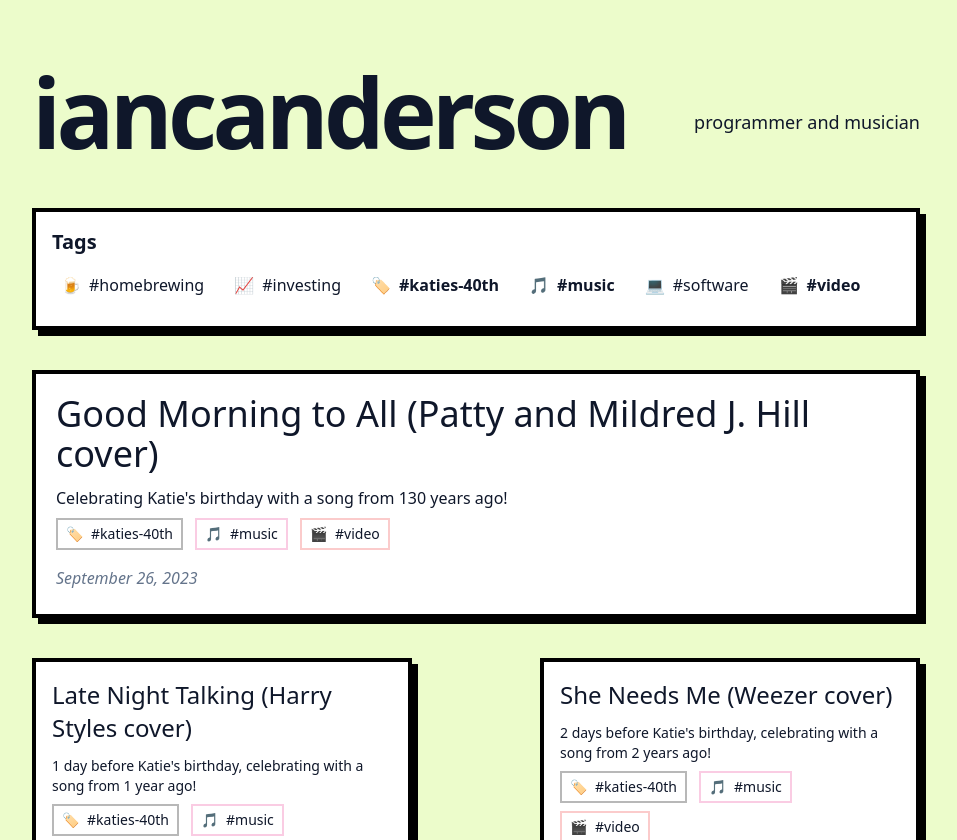
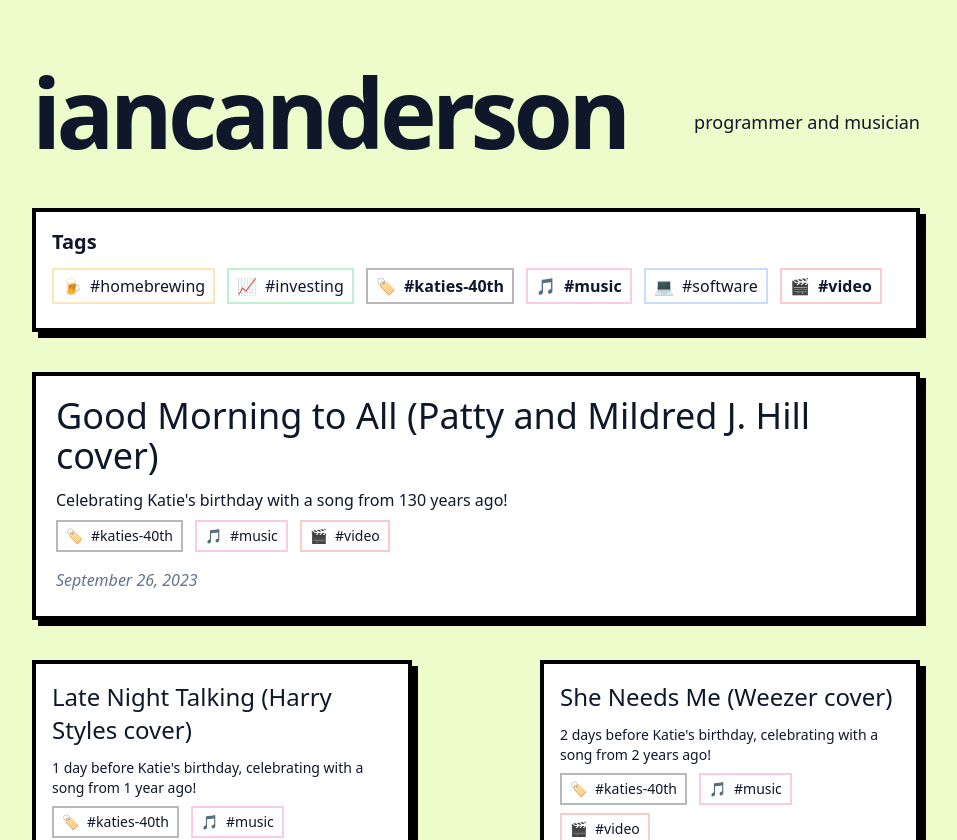
Before and after one commit to iancanderson/iancanderson.com, a Next.js app: page / in a window 1280 px wide. Shown: the top 840 px of the page, without its empty margins (164-1121 px from the left). Built offline with nearby package versions, Linux system fonts and the light colour scheme.

Commit message:
cool tags

```diff
--- a/components/tag-cloud.tsx
+++ b/components/tag-cloud.tsx
@@ -14,6 +14,12 @@ const EMOJI: Record<string, string> = {
 
 function emojiFor(tag: string) {
   return EMOJI[tag.toLowerCase()] || "🏷️";
+}
+
+function colorClass(tag: string) {
+  const t = tag.toLowerCase();
+  if (t in EMOJI) return `chip-${t}`;
+  return '';
 }
 
 const TagCloud = ({ counts }: Props) => {
@@ -37,10 +43,8 @@ const TagCloud = ({ counts }: Props) => {
       <div className="flex flex-wrap">
         {sorted.map(([tag, n]) => (
           <Link key={tag} href={`/tags/${tag}`}>
-            <a
-              className={`inline-flex items-center gap-2 mr-3 mb-2 px-2 py-1 border border-transparent hover:border-[color:var(--brutal-border)] ${weightFor(n)}`}
-            >
-              <span aria-hidden>{emojiFor(tag)}</span>
+            <a className={`brutal-chip ${colorClass(tag)} inline-flex items-center gap-2 mr-3 mb-2 px-2 py-1 ${weightFor(n)}`}>
+              <span className="chip-emoji" aria-hidden>{emojiFor(tag)}</span>
               <span>#{tag}</span>
             </a>
           </Link>
```
